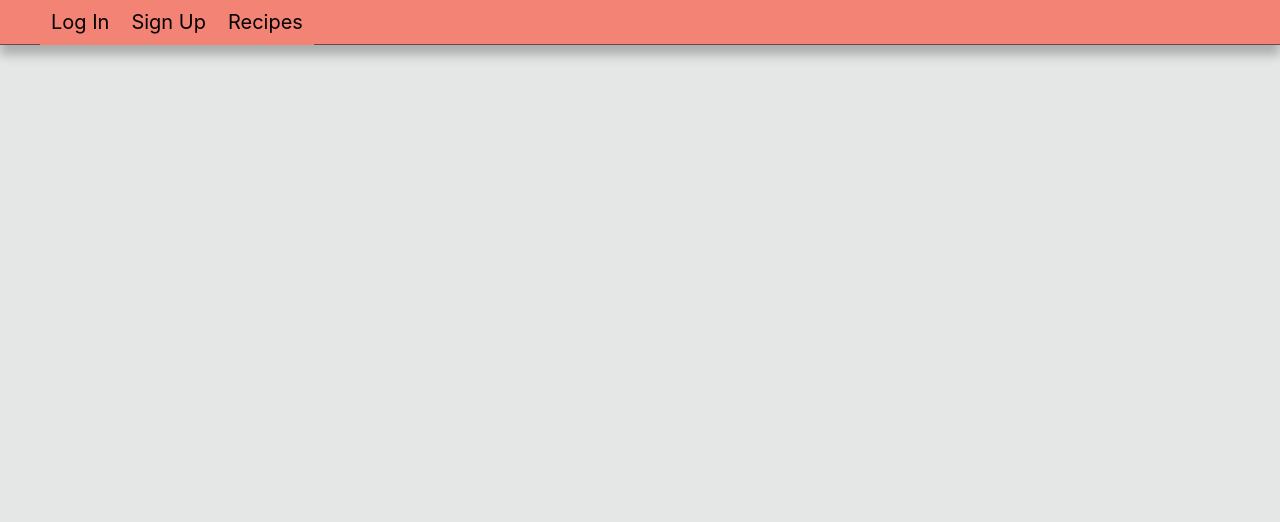
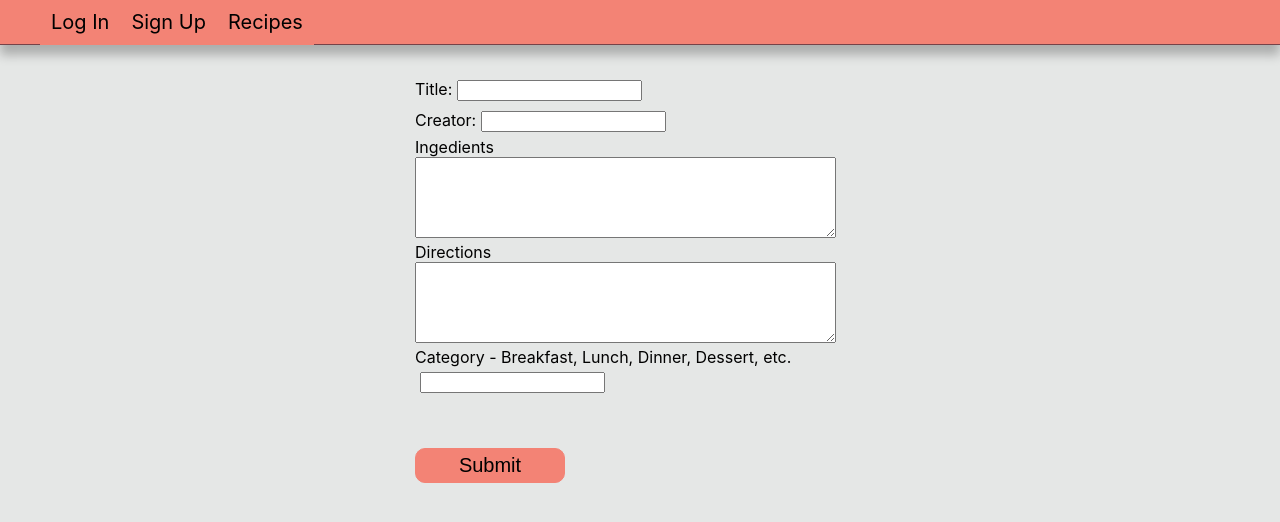
Before and after one commit to bwpt-secret-family-recipes-4/front-end, a React (Create React App) app: page /add in a window 1280 px wide. Shown: the top 522 px of the page. Built offline with nearby package versions, Linux system fonts and the light colour scheme.

Commit message:
refactor of form submit functions

```diff
--- a/src/App.js
+++ b/src/App.js
@@ -1,5 +1,5 @@
-import React, { useState, useEffect } from "react";
-import { useHistory, Switch, Route, Redirect } from "react-router-dom";
+import React, { useState } from "react";
+import { useHistory, Switch, Route } from "react-router-dom";
 // import axios from "axios";
 
 import SignIn from "./components/SignIn";
@@ -9,11 +9,14 @@ import Navigation from "./components/Navigation";
 import axiosWithAuth from "./utils/axiosWithAuth";
 import RecipeContext from "./contexts/RecipeContext";
 
-import Card from "./components/Card";
+import PrivateRoute from "./components/PrivateRoute";
+import RecipesList from "./components/RecipesList";
+import RecipeForm from "./components/RecipeForm";
 
 function App() {
   const history = useHistory();
   const [isLoggedIn, setIsLoggedIn] = useState(false);
+  const [user, setUser] = useState("");
   const [allRecipes, setAllRecipes] = useState([
     {
       id: 0,
@@ -26,40 +29,6 @@ function App() {
     },
   ]);
 
-  // const handleSignupSubmit = (e, data) => {
-  //   e.preventDefault();
-  //   axios
-  //     .post("/api/auth/register", data)
-  //     .then((res) => {
-  //       console.log(res.data);
-  //       localStorage.setItem("RecipeToken", res.data.payload); //! maybe?? is a token given back on signup??
-  //       history.push("/");
-  //     })
-  //     .catch((err) => console.log(err));
-  // };
-  // const handleLoginSubmit = (e, data) => {
-  //   e.preventDefault();
-  //   axiosWithAuth()
-  //     .post("/api/auth/login", data)
-  //     .then((res) => {
-  //       console.log(res.data);
-  //       localStorage.setItem("RecipeToken", res.data.payload);
-  //       setIsLoggedIn(true);
-  //       history.push("/");
-  //     })
-  //     .catch((err) => console.log(err));
-  // };
-  // const handleAddRecipeSubmit = (e, data) => {
-  //   e.preventDefault();
-  //   axiosWithAuth()
-  //     .post(`/api/recipes/:id/user`, data)
-  //     .then((res) => {
-  //       console.log(res.data);
-  //       setAllRecipes([...allRecipes, res.data]); //! what shape is the data returned
-  //       history.push("/");
-  //     })
-  //     .catch((err) => console.log(err));
-  // };
   // const handleEditRecipeSubmit = (e, data) => {
   //   e.preventDefault();
   //   axiosWithAuth()
@@ -75,53 +44,47 @@ function App() {
     axiosWithAuth()
       .delete(`/api/recipes/${id}`)
       .then((res) => {
-        console.log(res.data);
+        console.log("delete response", res.data);
         setAllRecipes([...allRecipes, res.data]); //! what shape is the data returned
         history.push("/");
       })
-      .catch((err) => console.log(err));
+      .catch((err) => console.log("delete error", err));
   };
 
-  useEffect(
-    () => {
-      if (localStorage.getItem("RecipeToken")) {
-        axiosWithAuth()
-          .get("/api/recipes")
-          .then((res) => {
-            console.log(res);
-            // setAllRecipes(res.data);
-            // setIsLoggedIn(true);
-            // history.push("/"); //! might not need to do this line, only needed if page refresh is required
-          })
-          .catch((err) => console.log(err));
-      }
-    },
-    // eslint-disable-next-line
-    []
-  );
+  // useEffect(
+  //   () => {
+  //     axiosWithAuth()
+  //       .get("/api/recipes")
+  //       .then((res) => {
+  //         console.log("recipe list response", res);
+  //         setAllRecipes(res.data);
+  //         // history.push("/"); //! might not need to do this line, only needed if page refresh is required
+  //       })
+  //       .catch((err) => console.log("recipe list error", err));
+  //   },
+  //   // eslint-disable-next-line
+  //   []
+  // );
 
   return (
     <RecipeContext.Provider
       value={{
+        user,
+        setUser,
+        allRecipes,
         setAllRecipes,
         deleteRecipe,
+        isLoggedIn,
         setIsLoggedIn,
       }}>
       <div className="App">
         <Navigation />
 
         <Switch>
-          <Route exact path="/">
-            {isLoggedIn ? (
-              allRecipes.map((item) => {
-                return <Card key={item.id} {...item} />;
-              })
-            ) : (
-              <Redirect to="/login" />
-            )}
-          </Route>
+          <PrivateRoute exact path="/" component={RecipesList} />
           <Route path="/login" component={SignIn} />
           <Route path="/signup" component={SignUp} />
+          <Route path="/add" component={RecipeForm} />
         </Switch>
       </div>
     </RecipeContext.Provider>
--- a/src/components/Card.js
+++ b/src/components/Card.js
@@ -7,14 +7,14 @@ const Card = (props) => {
     <div className="card">
       <h3 className="title">{props.title}</h3>
       <span className="creator">{props.creator}</span>
-      <ul>
+      {/* <ul>
         {props.ingredients.map((item, index) => {
           return <li key={index}>{item}</li>;
         })}
-      </ul>
+      </ul> */}
       <p className="directions">{props.directions}</p>
       <p className="category">Category: {props.category}</p>
-      <button className="delete" onClick={deleteRecipe(props.id)}>
+      <button className="delete" onClick={() => deleteRecipe(props.id)}>
         delete
       </button>
     </div>
--- a/src/components/RecipeForm.js
+++ b/src/components/RecipeForm.js
@@ -1,9 +1,87 @@
-import React, { useContext } from "react";
+import React, { useState, useContext } from "react";
+import { useHistory } from "react-router-dom";
+// import * as yup from "yup";
+import axiosWithAuth from "../utils/axiosWithAuth";
 import RecipeContext from "../contexts/RecipeContext";
 
 function RecipeForm() {
-  const { handleAddRecipeSubmit, handleEditRecipeSubmit, deleteRecipe } = useContext(RecipeContext);
-  return <h1>Recipe Form"</h1>;
+  const history = useHistory();
+  const { user, setAllRecipes } = useContext(RecipeContext);
+  const initialState = { title: "", creator: user, ingredients: "", directions: "", category: "" };
+  const [recipe, setRecipe] = useState(initialState);
+
+  // const [errors, setErrors] = useState(initialState);
+
+  // const formSchema = yup.object().shape({
+
+  // });
+
+  const handleSubmit = (e, id) => {
+    e.preventDefault();
+    axiosWithAuth()
+      .post(`/api/recipes/${id}/${user}`, recipe)
+      .then((res) => {
+        console.log(res.data);
+        setAllRecipes([...res.data]); //! what shape is the data returned
+        setRecipe(initialState);
+        history.push("/");
+      })
+      .catch((error) => console.log("Error", error));
+  };
+
+  const handleChange = (e) => {
+    // console.log("Input Changed:", e.target.value);
+    // console.log("Input that fired event:", e.target.name);
+
+    const newRecipe = {
+      ...recipe,
+      [e.target.name]: e.target.value,
+    };
+    setRecipe(newRecipe);
+  };
+
+  return (
+    <div className="container">
+      <form onSubmit={handleSubmit}>
+        <label htmlFor="title">
+          Title:
+          <input id="title" type="text" name="title" onChange={handleChange} value={recipe.title} />
+        </label>
+        <label htmlFor="creator">
+          Creator:
+          <input
+            id="creator"
+            type="text"
+            name="creator"
+            onChange={handleChange}
+            value={recipe.user}
+          />
+        </label>
+        <label htmlFor="ingredients">
+          Ingedients
+          <textarea name="ingredients" rows="5" cols="50" maxlength="10000"></textarea>
+        </label>
+        <label htmlFor="directions">
+          Directions
+          <textarea name="directions" rows="5" cols="50" maxlength="10000"></textarea>
+        </label>
+        <label htmlFor="category">
+          Category - Breakfast, Lunch, Dinner, Dessert, etc.
+          <input
+            id="category"
+            type="text"
+            name="category"
+            onChange={handleChange}
+            value={recipe.category}
+          />
+        </label>
+        <br />
+        <br />
+        <button type="submit">Submit</button>
+        {/* <pre>{JSON.stringify(post, null, 2)}</pre> */}
+      </form>
+    </div>
+  );
 }
 
 export default RecipeForm;
--- a/src/components/RecipesList.js
+++ b/src/components/RecipesList.js
@@ -1,12 +1,36 @@
-import React, { useContext } from "react";
+import React, { useContext, useEffect } from "react";
+import { useHistory } from "react-router-dom";
 
+import axiosWithAuth from "../utils/axiosWithAuth";
 import RecipeContext from "../contexts/RecipeContext";
 import Card from "./Card";
 
 const RecipesList = () => {
-  const { allRecipes } = useContext(RecipeContext);
+  const history = useHistory();
+  const { allRecipes, setAllRecipes } = useContext(RecipeContext);
+
+  const addRecipeRoute = () => {
+    history.push("/add");
+  };
+
+  useEffect(
+    () => {
+      axiosWithAuth()
+        .get("/api/recipes")
+        .then((res) => {
+          console.log("recipe list response", res.data);
+          setAllRecipes(res.data);
+          // history.push("/"); //! might not need to do this line, only needed if page refresh is required
+        })
+        .catch((err) => console.log("recipe list error", err));
+    },
+    // eslint-disable-next-line
+    []
+  );
+
   return (
     <>
+      <button onClick={addRecipeRoute}>Add New Recipe</button>
       {allRecipes.map((item) => {
         return <Card key={item.id} {...item} />;
       })}
--- a/src/components/SignIn.js
+++ b/src/components/SignIn.js
@@ -1,4 +1,5 @@
 import React, { useState, useEffect, useContext } from "react";
+import { useHistory } from "react-router-dom";
 import * as yup from "yup";
 // import axios from "axios";
 
@@ -7,14 +8,15 @@ import RecipeContext from "../contexts/RecipeContext";
 
 function SignIn() {
   // console.log("Sign In: ", props);
-  const { setIsLoggedIn } = useContext(RecipeContext);
-  const initialState = { userName: "", password: "" };
+  const history = useHistory();
+  const { setUser, setIsLoggedIn } = useContext(RecipeContext);
+  const initialState = { username: "", password: "" };
   const [logInUser, setLogInUser] = useState(initialState);
 
-  const [errors, setErrors] = useState({ userName: "", password: "" });
+  const [errors, setErrors] = useState({ username: "", password: "" });
 
   const formSchema = yup.object().shape({
-    userName: yup.string().required("User name is required."),
+    username: yup.string().required("User name is required."),
     password: yup.string().required("Password is required."),
   });
 
@@ -30,12 +32,18 @@ function SignIn() {
     axiosWithAuth()
       .post("/api/auth/login", logInUser)
       .then((res) => {
-        console.log(res);
-        localStorage.setItem("RecipeToken", "");
-        setIsLoggedIn();
+        console.log("login response", res);
+        localStorage.setItem("RecipeToken", res.data.token);
+        setIsLoggedIn(true);
+        setUser(res.data.username);
         setLogInUser(initialState);
+        history.push("/");
       })
-      .catch((error) => console.log("Error", error));
+      .catch((error) => {
+        console.log("Login Error", error);
+        localStorage.removeItem("RecipeToken");
+        setIsLoggedIn(false);
+      });
   };
 
   const validateChange = (e) => {
@@ -65,17 +73,17 @@ function SignIn() {
 
   return (
     <form onSubmit={handleSubmit}>
-      <label htmlFor="userName">
+      <label htmlFor="username">
         Username:{"  "}
         <input
-          id="userName"
+          id="username"
           type="text"
-          name="userName"
+          name="username"
           onChange={handleChange}
           value={logInUser.username}
           data-cy="username"
         />
-        {errors.userName.length > 0 ? <span className="error">{errors.userName}</span> : null}
+        {errors.username.length > 0 ? <span className="error">{errors.username}</span> : null}
       </label>
       <label htmlFor="password">
         Password:{"  "}
--- a/src/components/SignUp.js
+++ b/src/components/SignUp.js
@@ -1,19 +1,21 @@
 import React, { useState, useEffect } from "react";
+import { useHistory } from "react-router-dom";
 import * as yup from "yup";
 // import axios from "axios";
 import axiosWithAuth from "../utils/axiosWithAuth";
 
 function SignUp() {
+  const history = useHistory();
   const initialState = { name: "", username: "", password: "", email: "" };
   const [user, setUser] = useState(initialState);
 
   const [errors, setErrors] = useState(initialState);
 
   const formSchema = yup.object().shape({
-    name: yup.string().required("Name is required"),
-    username: yup.string().required("User name is required."),
+    fullName: yup.string(),
+    userName: yup.string().required("User name is a required field."),
     password: yup.string().required("Password is required."),
-    email: yup.string().required("Email is required."),
+    email: yup.string(),
   });
 
   useEffect(() => {
@@ -32,6 +34,7 @@ function SignUp() {
       .then((res) => {
         console.log("sign up response", res.data);
         setUser(initialState);
+        history.push("/");
       })
       .catch((error) => console.log("Register Error", error));
   };
```
